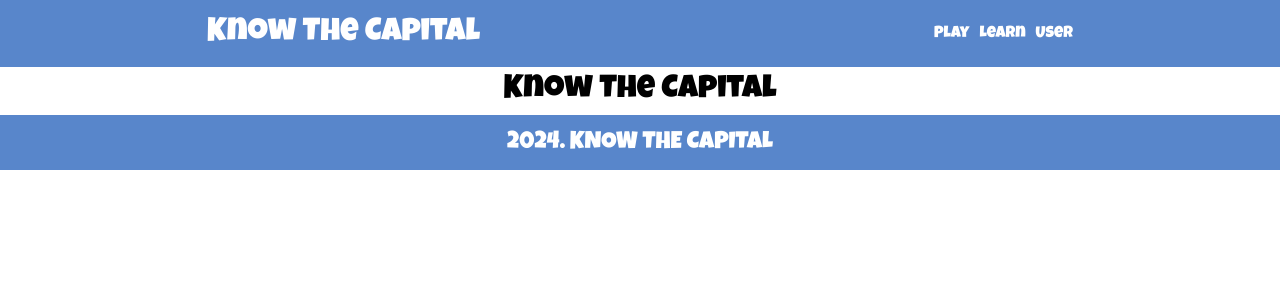
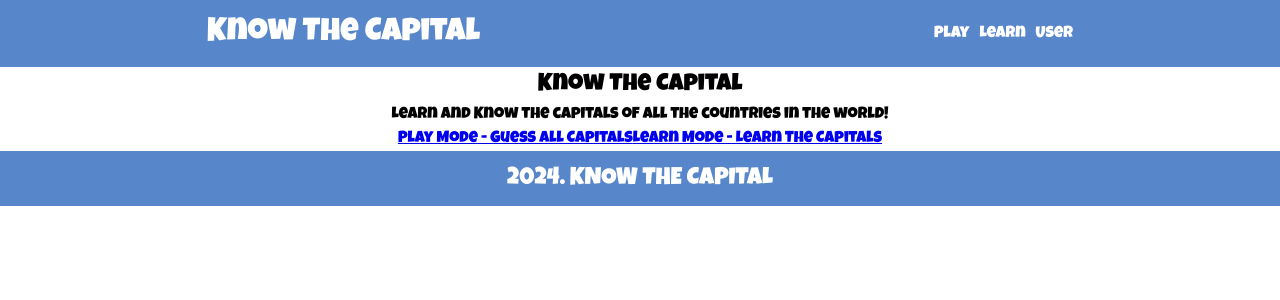
Before and after one commit to AlexNikolov2/Web-Dev-Bootcamp-Udemy, a React (Vite) app in the folder know-your-capital/front/: page / in a window 1280 px wide. Shown: the top 300 px of the page. Built offline with nearby package versions, Linux system fonts and the light colour scheme.

Commit message:
added content for landing page

```diff
--- a/know-your-capital/front/src/App.jsx
+++ b/know-your-capital/front/src/App.jsx
@@ -7,7 +7,14 @@ function App() {
   return (
     <>
       <HeaderComponent />
-      <h1>Know The Capital</h1>
+      <section className="title">
+        <h1>Know The Capital</h1>
+        <p>Learn and Know the capitals of all the countries in the world!</p>
+      </section>
+      <section className="buttons">
+        <a href="/">Play Mode - Guess All Capitals</a>
+        <a href="/">Learn Mode - Learn The Capitals</a>
+      </section>
       <FooterComponent />
     </>
   );
```
